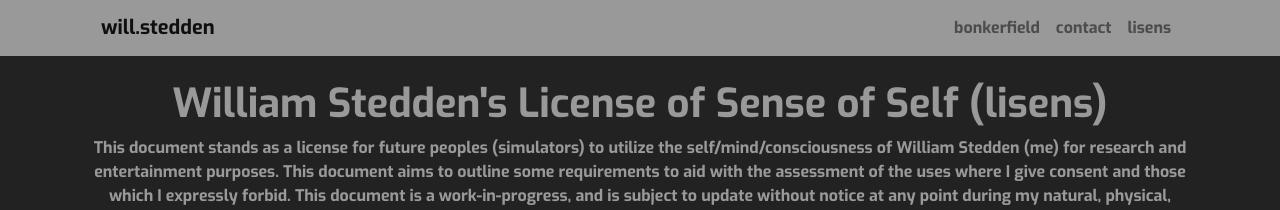
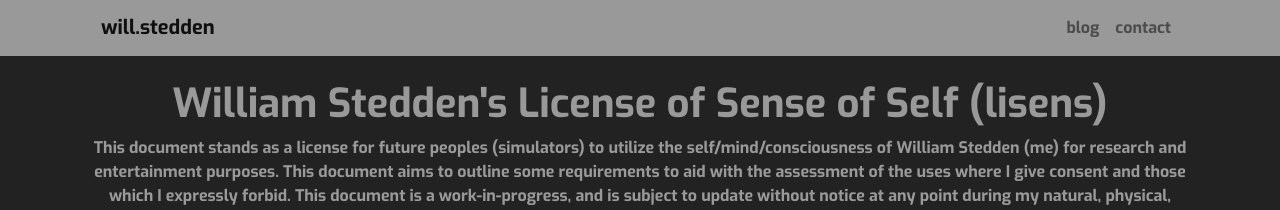
Before and after one commit to stedn/will-stedden-org, a Jekyll site: the page built from lisens.md, in a window 1280 px wide and 900 px high. Shown: the top 210 px of the window. Built offline with Jekyll 4.4.1, drawn with Linux system fonts in a browser that asks for light colours.

Commit message:
move lisens to bottom

```diff
--- a/_includes/header.html
+++ b/_includes/header.html
@@ -10,13 +10,10 @@
         <a class="navbar-brand" href="/">will.stedden</a>
         <ul class="nav navbar-nav ml-auto">
           <li class="nav-item">
-            <a class="nav-link" href="https://bonkerfield.org">bonkerfield</a>
+            <a class="nav-link" href="https://bonkerfield.org">blog</a>
           </li>
           <li class="nav-item">
             <a class="nav-link" href="https://viewfoil.bonkerfield.org">contact</a>
-          </li>
-          <li class="nav-item">
-            <a class="nav-link" href="/lisens.html">lisens</a>
           </li>
         </ul>
       </nav>
--- a/_layouts/default.html
+++ b/_layouts/default.html
@@ -11,6 +11,7 @@
 
       {{ content }}
 
+      {% include footer.html %}
 
     </body>
 </html>
```
